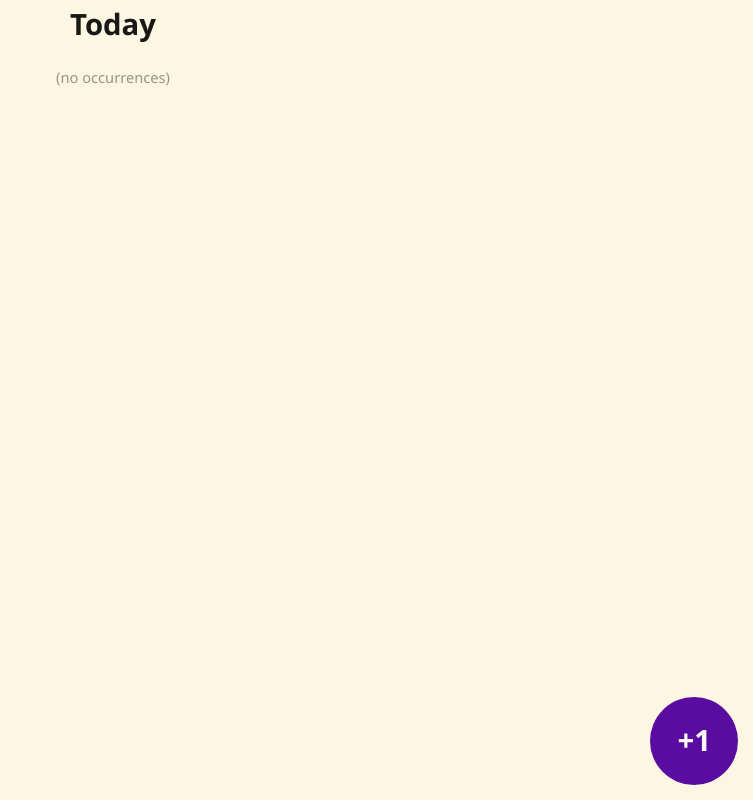
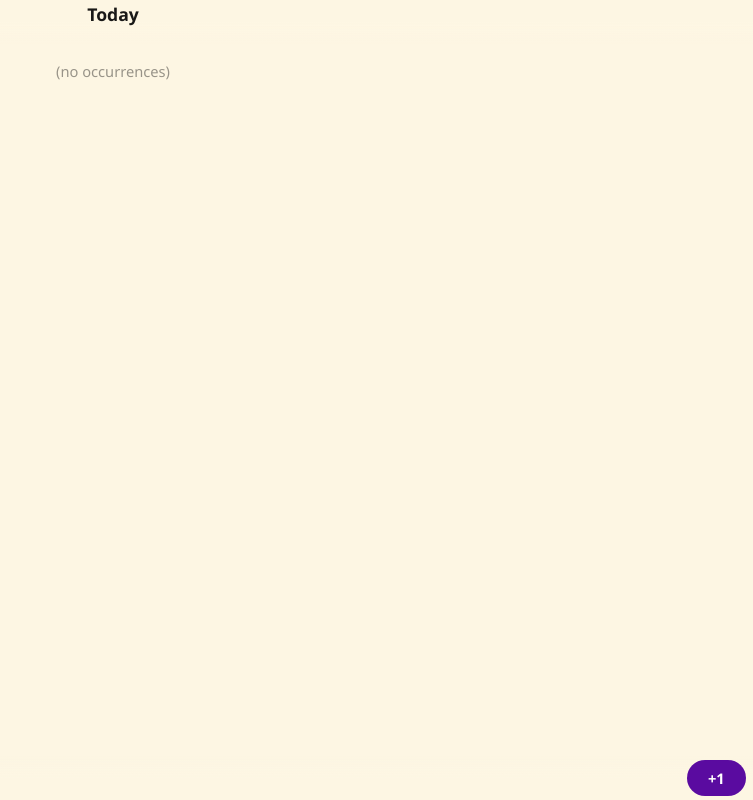
Before and after one commit to tommy-carlier/freq.tcx.be, a plain HTML site: page index.html in a window 1280 px wide. Shown: the whole page, without its empty margins (527-1280 px from the left). Drawn offline with Linux system fonts and the light colour scheme.

Commit message:
Layout & styling

```diff
--- a/freq.css
+++ b/freq.css
@@ -3,6 +3,7 @@ html, body {
   margin: 0; padding: 0;
   background: #FDF6E3;
   color: rgba(0, 0, 0, 0.9);
+  scroll-behavior: smooth;
 }
 
 body, button, input {
@@ -33,10 +34,33 @@ ol > li::before {
 
 .Screen {
   box-sizing: border-box;
-  max-width: 35em;
-  margin: 0 auto;
   padding: 0 0.5em;
   text-align: center;
+}
+
+.Screen > header, .Screen > footer {
+  position: fixed;
+  height: 3em;
+  left: 0; right: 0;
+}
+
+.Screen > header {
+  top: 0;
+  background: linear-gradient(#FDF6E3, #FDF6E3, #FDF6E300);
+}
+
+.Screen > footer {
+  bottom: 0;
+  background: linear-gradient(#FDF6E300, #FDF6E3, #FDF6E3);
+}
+
+.Screen > header > h1 {
+  margin: 0;
+  font-size: 120%;
+}
+
+.Screen > main {
+  padding: 3em 0;
 }
 
 .OccurrenceList {
@@ -50,17 +74,16 @@ ol > li::before {
 }
 
 .RegisterButton {
-  position: fixed;
-  bottom: 0.5em;
+  position: absolute;
   right: 0.5em;
+  bottom: 0.25em;
+  width: 4em;
+  height: 2.5em;
+  border: none;
+  border-radius: 2em;
+  color: #FFF;
+  background: #5A0BA0;
   font-weight: bold;
-  font-size: 200%;
-  width: 3em;
-  height: 3em;
-  border: none;
-  border-radius: 1.5em;
-  background: #5A0BA0;
-  color: #FFF;
   user-select: none;
   -webkit-tap-highlight-color: transparent;
 }
--- a/index.html
+++ b/index.html
@@ -12,7 +12,7 @@
   <body>
     <div class=Screen data-type="Default">
       <header><h1>Today</h1></header>
-      <ol id=dayOccurrences class=OccurrenceList></ol>
+      <main><ol id=dayOccurrences class=OccurrenceList></ol></main>
       <footer><button data-action="registerOccurrence" class=RegisterButton>+1</button></footer>
     </div>
     <script src="db.js"></script>
```
